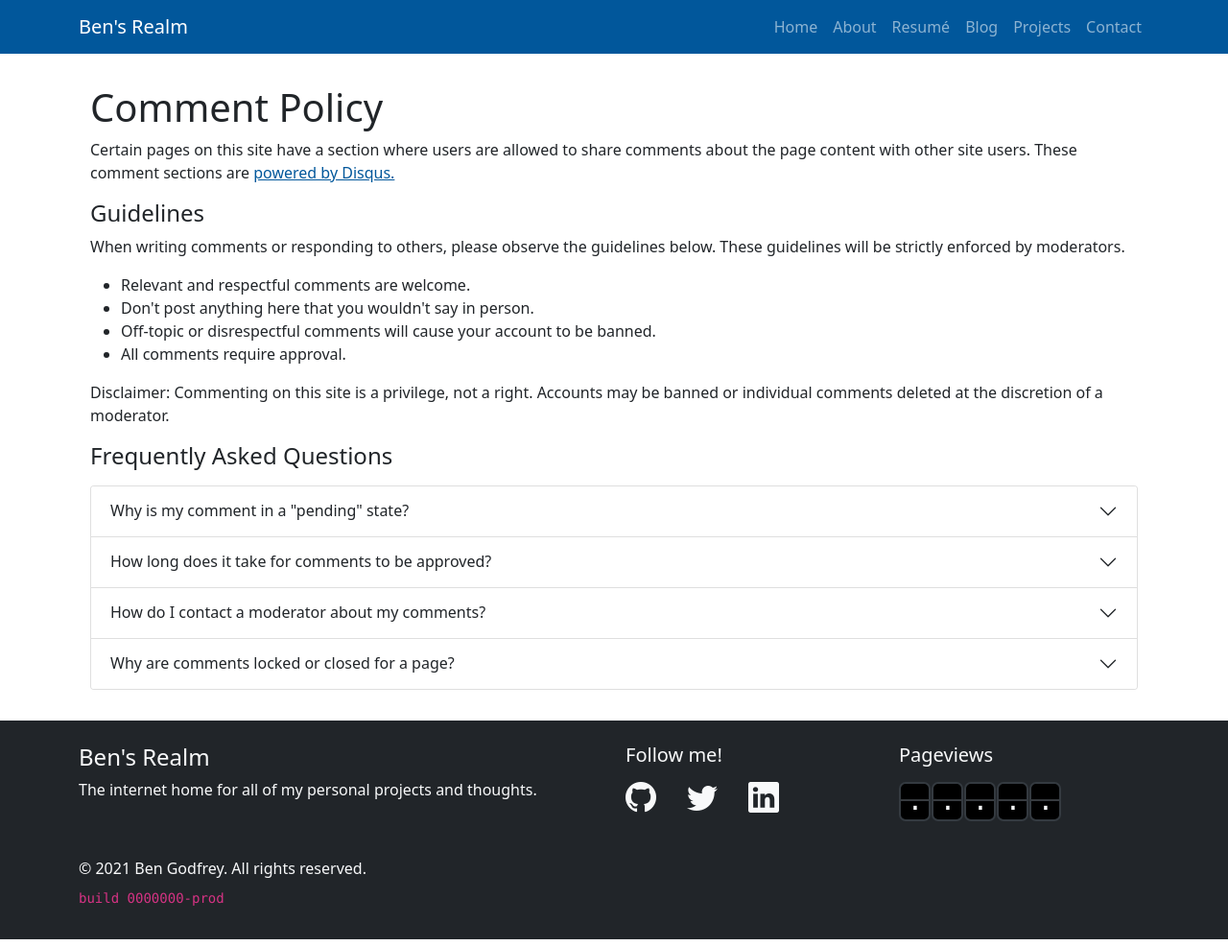
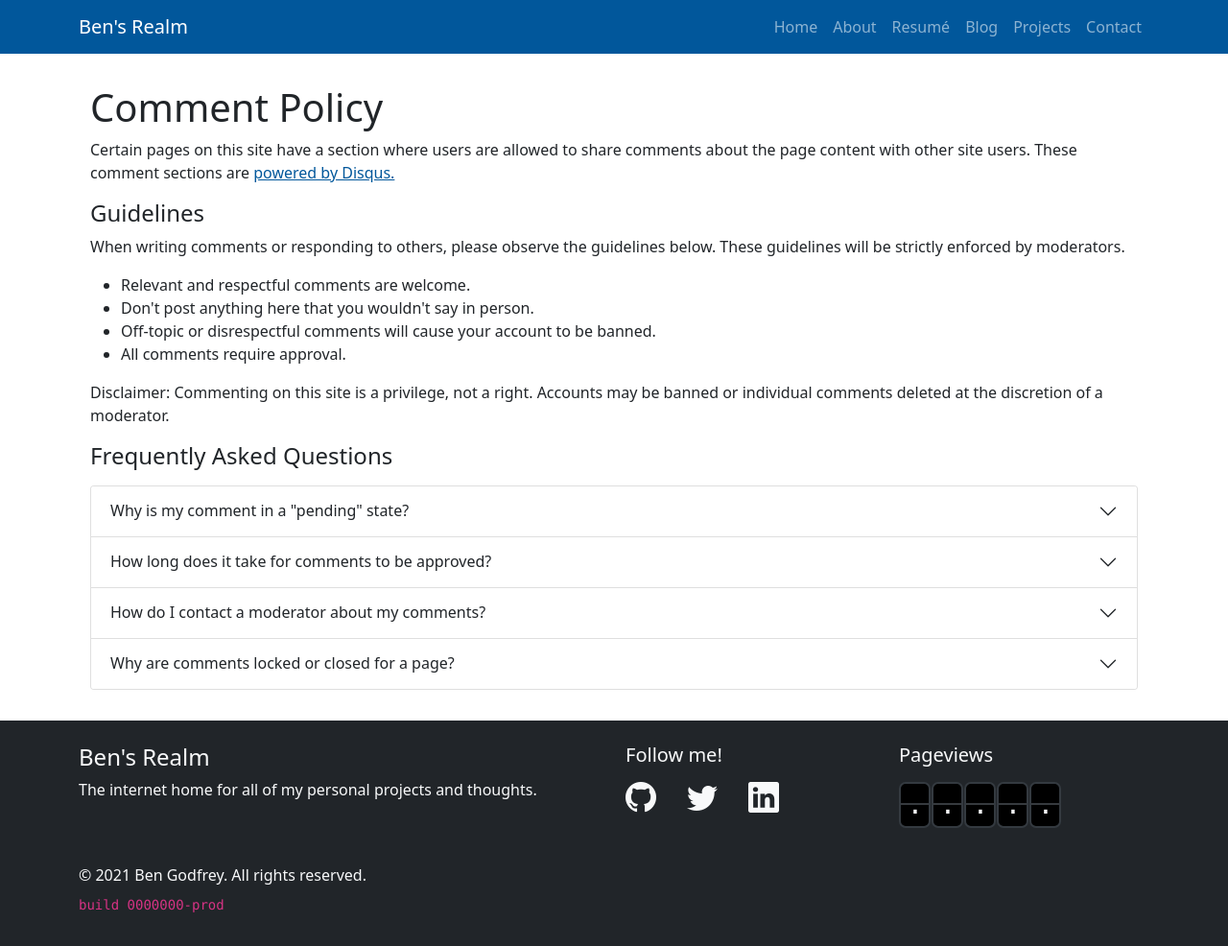
Before and after one commit to BenJetson/benjetson.github.io, a Jekyll site: the page built from comments.html, in a window 1280 px wide. Shown: the whole page at 96% size. Built offline with Jekyll 4.4.1, drawn with Linux system fonts in a browser that asks for light colours.

Commit message:
Increase vertical padding on digits. #116

```diff
--- a/_sass/custom/styles/_footer.scss
+++ b/_sass/custom/styles/_footer.scss
@@ -23,7 +23,7 @@ footer {
 
   #counter {
     $digit-numeral-height: 1em;
-    $digit-vertical-padding: 0.3rem;
+    $digit-vertical-padding: 0.5rem;
     $digit-border-size: 2px;
 
     $flip-opacity: 0.3;
```
